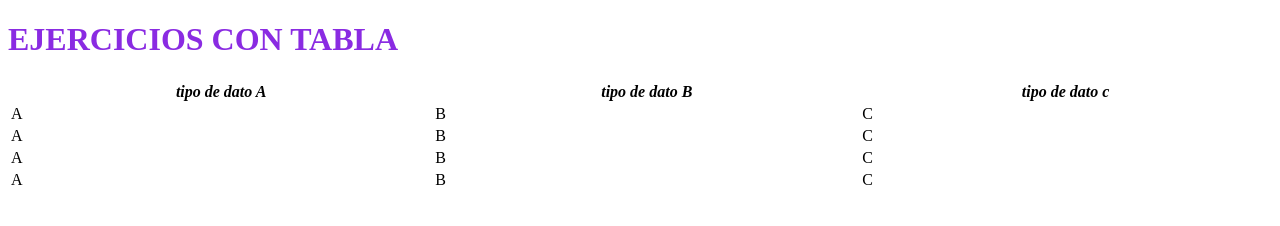
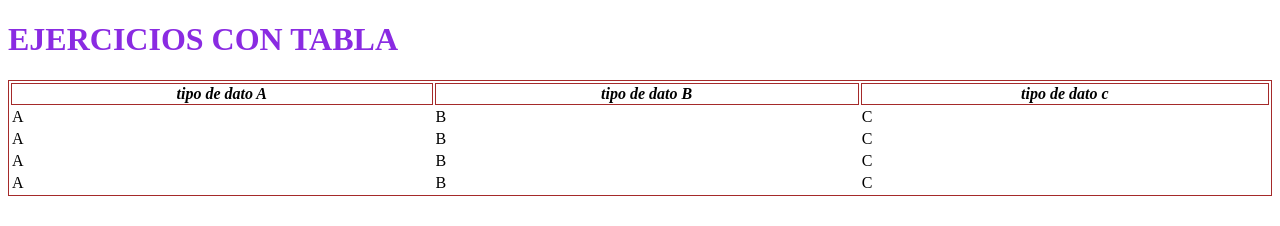
Before and after one commit to amelia588/paginas_css, a plain HTML site: page ejercicios_tabla.html in a window 1280 px wide. Drawn offline with Linux system fonts and the light colour scheme.

Commit message:
damos estilo del en el borde

```diff
--- a/ejercicios_tabla.html
+++ b/ejercicios_tabla.html
@@ -7,6 +7,11 @@
     <meta name="viewport" content="width=device-width, initial-scale=1.0">
     <title>tablas</title>
 </head>
+<style type="text/css">
+table, th, tr {
+border:1px solid brown
+}
+</style>
 <body>
     <spain style="color:blueviolet"><h1>EJERCICIOS CON TABLA</h1></spain>
   <table style="width: 100%">
```
